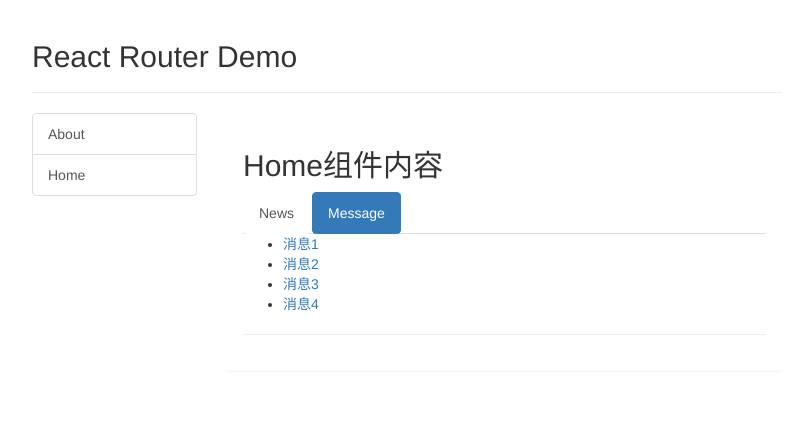
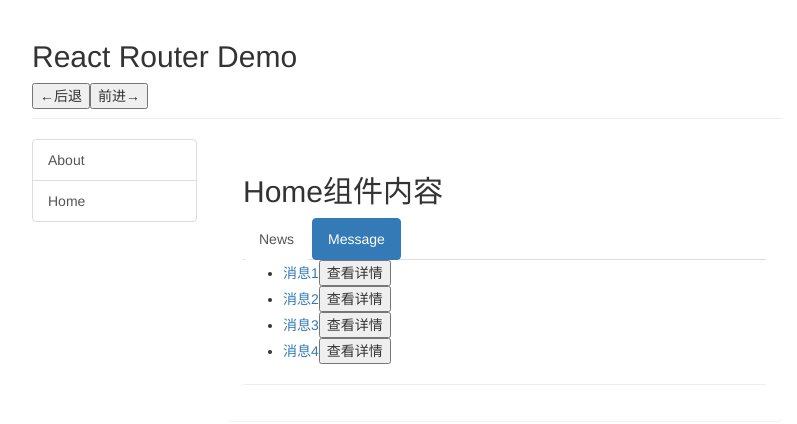
Before and after one commit to LunaChouchou/react_staging, a React (Create React App) app: page /home/message in a window 1280 px wide. Shown: the top 424 px of the page, without its empty margins (233-1030 px from the left). Built offline with nearby package versions, Linux system fonts and the light colour scheme.

Commit message:
src差分確認用_09_src_编程式路由导航

```diff
--- a/src/App.jsx
+++ b/src/App.jsx
@@ -1,29 +1,14 @@
 import React from 'react'
 import { NavLink, useRoutes } from 'react-router-dom'
 import routes from './routes'
+import Header from './components/Header'
 
 export default function App() {
     const element = useRoutes(routes)
-    // const element = useRoutes([
-    //     {
-    //         path: '/about',
-    //         element: <About/>
-    //     },
-    //     {
-    //         path: '/home',
-    //         element: <Home/>
-    //     },
-    //     {
-    //         path: '/',
-    //         element: <Navigate to="/about"/>
-    //     }
-    // ])
     return (
         <div className="container">
             <div className="row">
-                <div className="col-xs-offset-2 col-xs-8">
-                    <div className="page-header"><h2>React Router Demo</h2></div>
-                </div>
+                <Header />
             </div>
             <div className="row">
                 <div className="col-xs-2 col-xs-offset-2">
--- /dev/null
+++ b/src/components/Header.jsx
@@ -0,0 +1,21 @@
+import React from 'react'
+import { useNavigate } from 'react-router-dom'
+
+export default function Header() {
+    const navigate = useNavigate()
+    function back(){
+        navigate(-1)
+    }
+    function forward(){
+        navigate(1)
+    }
+    return (
+        <div className="col-xs-offset-2 col-xs-8">
+            <div className="page-header">
+                <h2>React Router Demo</h2>
+                <button onClick={back}>←后退</button>
+                <button onClick={forward}>前进→</button>
+            </div>
+        </div>
+    )
+}
--- a/src/pages/Message.jsx
+++ b/src/pages/Message.jsx
@@ -1,13 +1,24 @@
 import React, { useState } from 'react'
-import {Link, Outlet} from 'react-router-dom'
+import {Link, Outlet,useNavigate} from 'react-router-dom'
 
 export default function Message() {
+    const navigate = useNavigate()
     const [messages] = useState([
         { id: '001', title: '消息1', content: '锄禾日当午' },
         { id: '002', title: '消息2', content: '汗滴禾下土' },
         { id: '003', title: '消息3', content: '谁知盘中餐' },
         { id: '004', title: '消息4', content: '粒粒皆辛苦' }
     ])
+    function showDetail(m){
+        navigate('detail',{
+            replace:false,
+            state:{
+                id:m.id,
+                title:m.title,
+                content:m.content
+            }
+        })
+    }
     return (
         <div>
             <ul>
@@ -23,6 +34,7 @@ export default function Message() {
                                         content:m.content,
                                     }
                                 }>{m.title}</Link>
+                                <button onClick={()=>showDetail(m)}>查看详情</button>
                             </li>
                         )
                     })
```
